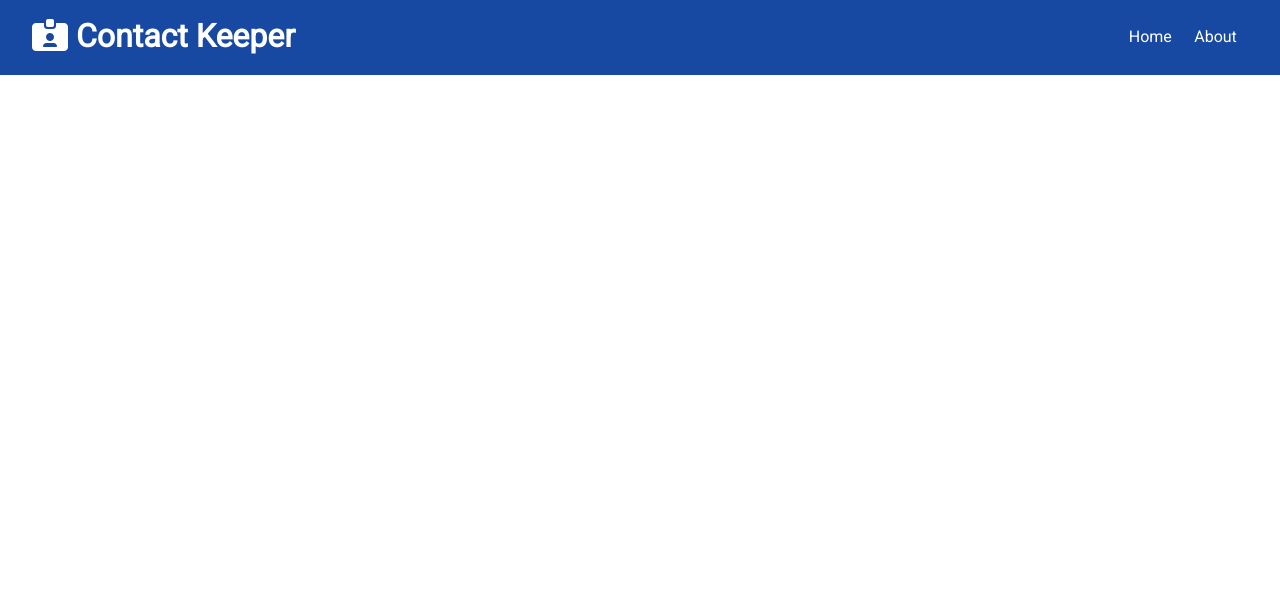
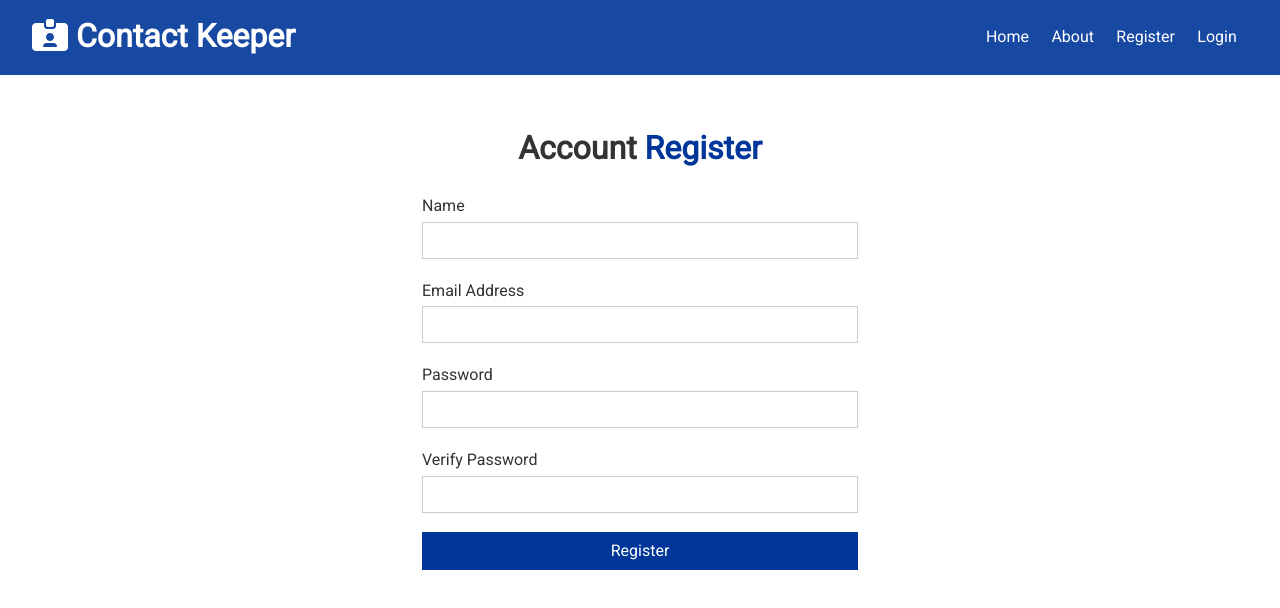
Before and after one commit to jimmyhiggs337/reactContactKeeper, a React (Create React App) app in the folder client/: page /register in a window 1280 px wide. Shown: the top 608 px of the page. Built offline with nearby package versions, Linux system fonts and the light colour scheme.

Commit message:
added ability to login and register, added alerts and state handleing for them

```diff
--- a/client/src/App.js
+++ b/client/src/App.js
@@ -1,26 +1,39 @@
 import React, { Fragment } from "react";
+import { BrowserRouter as Router, Route, Switch } from "react-router-dom";
 import "./App.css";
 import Navbar from "./Components/layout/Navbar";
 import Home from "./Components/pages/Home";
 import About from "./Components/pages/About";
+import Register from "./Components/auth/Register";
+import Login from "./Components/auth/Login";
+import Alerts from "./Components/layout/Alerts";
+
 import ContactState from "./context/contact/ContactState";
-import { BrowserRouter as Router, Route, Switch } from "react-router-dom";
+import AuthState from "./context/auth/AuthState";
+import AlertState from "./context/alert/AlertState";
 
 const App = () => {
   return (
+    <AuthState>
       <ContactState>
+        <AlertState>
           <Router>
             <Fragment>
               <Navbar />
               <div className="container">
+                <Alerts />
                 <Switch>
                   <Route exact path="/" component={Home} />
                   <Route exact path="/about" component={About} />
+                  <Route exact path="/register" component={Register} />
+                  <Route exact path="/login" component={Login} />
                 </Switch>
               </div>
             </Fragment>
           </Router>
+        </AlertState>
       </ContactState>
+    </AuthState>
   );
 };
 
--- /dev/null
+++ b/client/src/Components/auth/Login.js
@@ -0,0 +1,47 @@
+import React, { useState } from "react";
+
+const Login = () => {
+  const [user, setUser] = useState({
+    email: "",
+    password: ""
+  });
+
+  const { email, password } = user;
+
+  const onChange = e => setUser({ ...user, [e.target.name]: e.target.value });
+
+  const onSubmit = e => {
+    e.preventDefault();
+    console.log("Login submit");
+  };
+
+  return (
+    <div className="form-container">
+      <h1>
+        Account <span className="text-primary">Login</span>
+      </h1>
+      <form onSubmit={onSubmit}>
+        <div className="form-group">
+          <label htmlFor="email">Email Address</label>
+          <input type="email" name="email" value={email} onChange={onChange} />
+        </div>
+        <div className="form-group">
+          <label htmlFor="password">Password</label>
+          <input
+            type="password"
+            name="password"
+            value={password}
+            onChange={onChange}
+          />
+        </div>
+        <input
+          type="submit"
+          value="Login"
+          className="btn btn-primary btn-block"
+        />
+      </form>
+    </div>
+  );
+};
+
+export default Login;
--- /dev/null
+++ b/client/src/Components/auth/Register.js
@@ -0,0 +1,88 @@
+import React, { useState, useContext } from "react";
+import AlertContext from "../../context/alert/alertContext";
+
+const Register = () => {
+  const alertContext = useContext(AlertContext);
+  const { setAlert } = alertContext;
+
+  const [user, setUser] = useState({
+    name: "",
+    email: "",
+    password: "",
+    password2: ""
+  });
+
+  const { name, email, password, password2 } = user;
+
+  const onChange = e => setUser({ ...user, [e.target.name]: e.target.value });
+
+  const onSubmit = e => {
+    e.preventDefault();
+    if (name === "" || email === "" || password === "") {
+      setAlert("Please enter all fields", "danger");
+    } else if (password2 !== password) {
+      setAlert("Passwords do not match", "danger");
+    } else {
+      console.log("Register submit");
+    }
+  };
+
+  return (
+    <div className="form-container">
+      <h1>
+        Account <span className="text-primary">Register</span>
+      </h1>
+      <form onSubmit={onSubmit}>
+        <div className="form-group">
+          <label htmlFor="name">Name</label>
+          <input
+            type="text"
+            name="name"
+            value={name}
+            onChange={onChange}
+            required
+          />
+        </div>
+        <div className="form-group">
+          <label htmlFor="email">Email Address</label>
+          <input
+            type="email"
+            name="email"
+            value={email}
+            onChange={onChange}
+            required
+          />
+        </div>
+        <div className="form-group">
+          <label htmlFor="password">Password</label>
+          <input
+            type="password"
+            name="password"
+            value={password}
+            onChange={onChange}
+            required
+            minLength="6"
+          />
+        </div>
+        <div className="form-group">
+          <label htmlFor="password2">Verify Password</label>
+          <input
+            type="password"
+            name="password2"
+            value={password2}
+            onChange={onChange}
+            required
+            minLength="6"
+          />
+        </div>
+        <input
+          type="submit"
+          value="Register"
+          className="btn btn-primary btn-block"
+        />
+      </form>
+    </div>
+  );
+};
+
+export default Register;
--- /dev/null
+++ b/client/src/Components/layout/Alerts.js
@@ -0,0 +1,19 @@
+import React, { useContext } from "react";
+import AlertContext from "../../context/alert/alertContext";
+
+const Alerts = () => {
+  const alertContext = useContext(AlertContext);
+
+  const { setAlert, alerts } = alertContext;
+
+  return (
+    alerts.length > 0 &&
+    alerts.map(alert => (
+      <div key={alert.id} className={`alert alert-${alert.type}`}>
+        <i className="fas fa-info-circle" /> {alert.msg}
+      </div>
+    ))
+  );
+};
+
+export default Alerts;
--- a/client/src/Components/layout/Navbar.js
+++ b/client/src/Components/layout/Navbar.js
@@ -15,6 +15,12 @@
         <li>
           <Link to="/about">About</Link>
         </li>
+        <li>
+          <Link to="/register">Register</Link>
+        </li>
+        <li>
+          <Link to="/login">Login</Link>
+        </li>
       </ul>
     </div>
   );
--- /dev/null
+++ b/client/src/context/alert/AlertState.js
@@ -0,0 +1,34 @@
+import React, { useReducer } from "react";
+import AlertContext from "./alertContext";
+import AlertReducer from "./alertReducer";
+import { v4 as uuidv4 } from "uuid";
+import { SET_ALERT, REMOVE_ALERT } from "../types";
+
+const AlertState = props => {
+  const initialState = [];
+
+  const [state, dispatch] = useReducer(AlertReducer, initialState);
+
+  // Set Alert
+  const setAlert = (msg, type, timeout = 5000) => {
+    const id = uuidv4();
+    dispatch({
+      type: SET_ALERT,
+      payload: { msg, type, id }
+    });
+    setTimeout(() => dispatch({ type: REMOVE_ALERT, payload: id }), timeout);
+  };
+
+  return (
+    <AlertContext.Provider
+      value={{
+        alerts: state,
+        setAlert
+      }}
+    >
+      {props.children}
+    </AlertContext.Provider>
+  );
+};
+
+export default AlertState;
--- /dev/null
+++ b/client/src/context/alert/alertContext.js
@@ -0,0 +1,5 @@
+import { createContext } from "react";
+
+const alertContext = createContext();
+
+export default alertContext;
--- /dev/null
+++ b/client/src/context/alert/alertReducer.js
@@ -0,0 +1,12 @@
+import { SET_ALERT, REMOVE_ALERT } from "../types";
+
+export default (state, action) => {
+  switch (action.type) {
+    case SET_ALERT:
+      return [...state, action.payload];
+    case REMOVE_ALERT:
+      return state.filter(alert => alert.id !== action.payload);
+    default:
+      return state;
+  }
+};
--- /dev/null
+++ b/client/src/context/auth/AuthState.js
@@ -0,0 +1,50 @@
+import React, { useReducer } from "react";
+import AuthContext from "./authContext";
+import AuthReducer from "./authReducer";
+import {
+  REGISTER_SUCCESS,
+  REGISTER_FAIL,
+  USER_LOADED,
+  AUTH_ERROR,
+  LOGIN_SUCCESS,
+  LOGIN_FAIL,
+  LOGOUT,
+  CLEAR_ERRORS
+} from "../types";
+
+const AuthState = props => {
+  const initialState = {
+    token: localStorage.getItem("token"),
+    isAuthenticated: null,
+    loading: true,
+    error: null
+  };
+
+  const [state, dispatch] = useReducer(AuthReducer, initialState);
+
+  // Load User
+
+  // Register User
+
+  // Login User
+
+  //Logout
+
+  //Clear Errors
+
+  return (
+    <AuthContext.Provider
+      value={{
+        token: state.token,
+        isAuthenticated: state.isAuthenticated,
+        loading: state.loading,
+        user: state.user,
+        error: state.error
+      }}
+    >
+      {props.children}
+    </AuthContext.Provider>
+  );
+};
+
+export default AuthState;
--- /dev/null
+++ b/client/src/context/auth/authContext.js
@@ -0,0 +1,5 @@
+import { createContext } from "react";
+
+const authContext = createContext();
+
+export default authContext;
--- a/client/src/context/contact/ContactState.js
+++ b/client/src/context/contact/ContactState.js
@@ -1,7 +1,7 @@
 import React, { useReducer } from "react";
-import { v4 as uuidv4 } from "uuid";
 import ContactContext from "./contactContext";
 import ContactReducer from "./contactReducer";
+import { v4 as uuidv4 } from "uuid";
 import {
   ADD_CONTACT,
   DELETE_CONTACT,
```
Also changed, not shown: client/src/context/auth/authReducer.js (added). Lines whose indentation alone changed are shown as unchanged.
